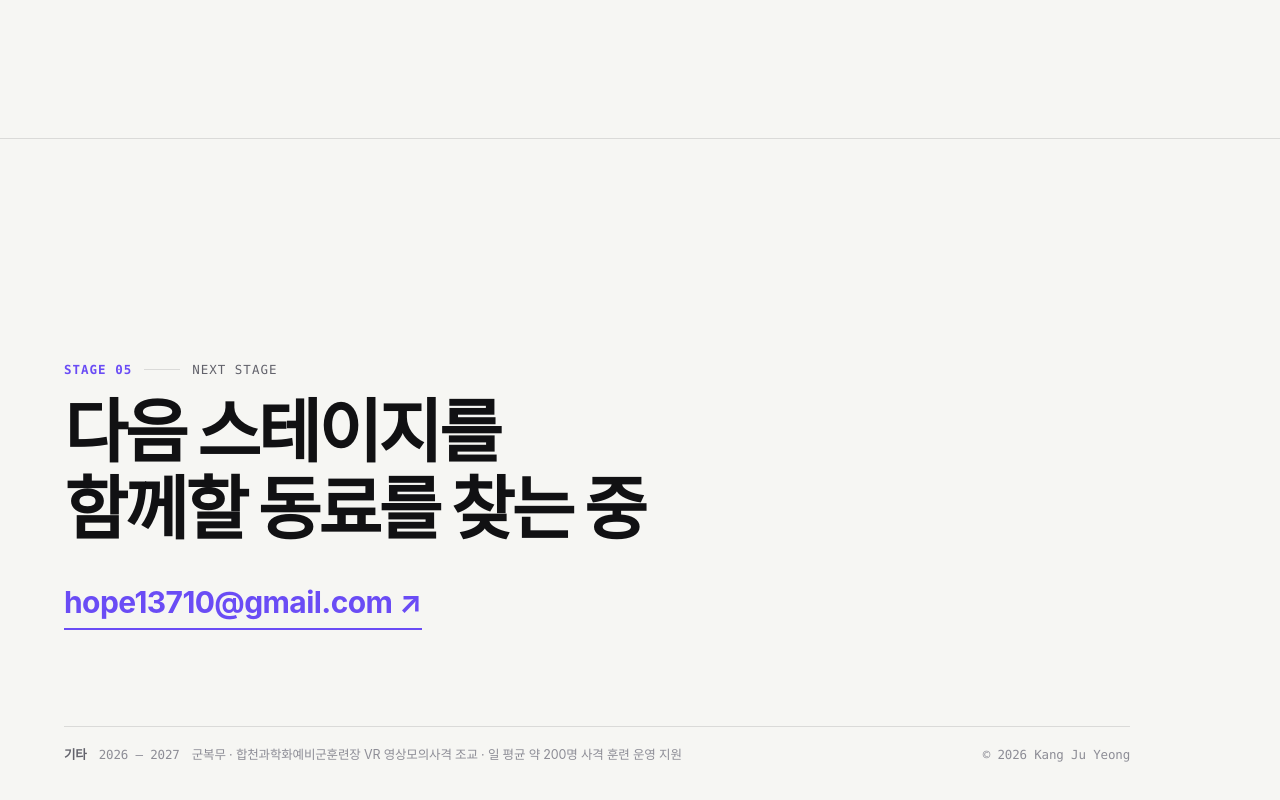
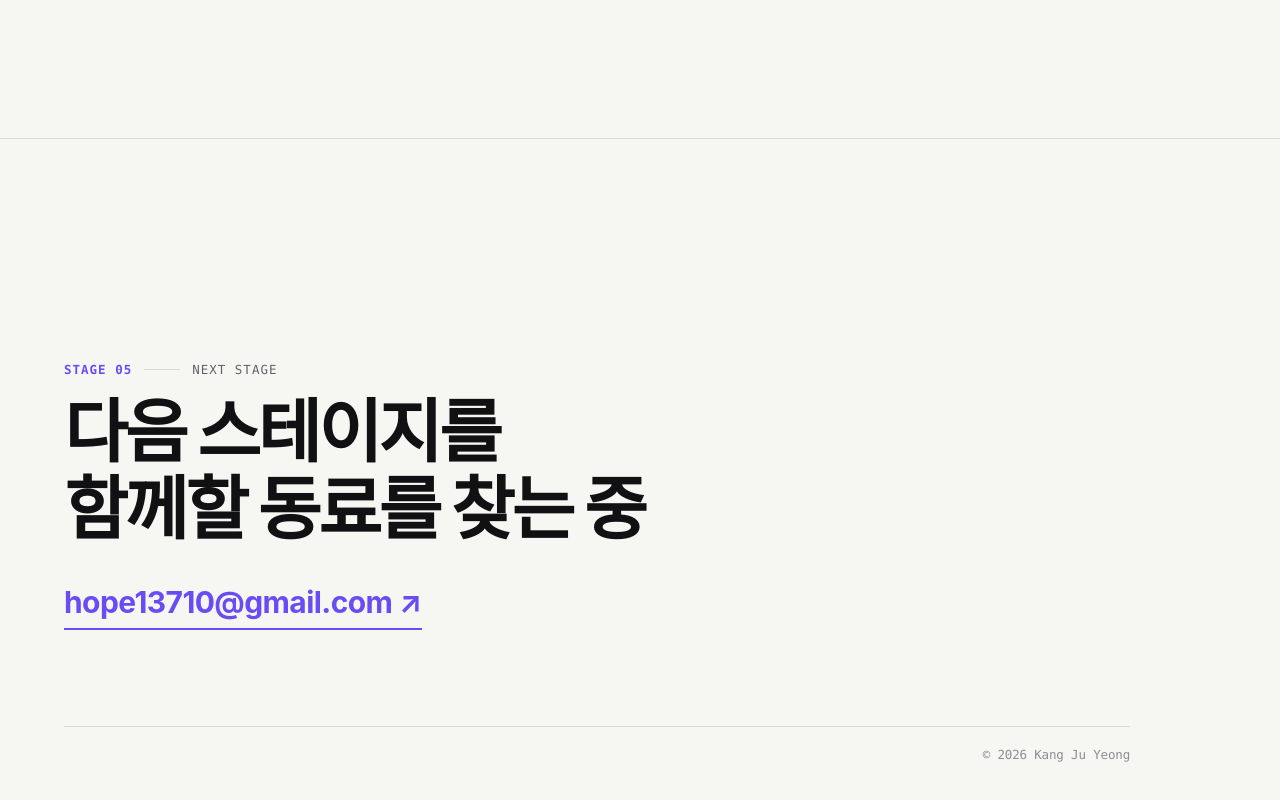
Before and after one commit to hope13710/portfolio, a Next.js app: page / in a window 1280 px wide. Shown: the part 3862-4662 px from the top of the page. Built offline with nearby package versions, Linux system fonts and the light colour scheme; a web font is replaced by a local one.

Commit message:
Remove the military-service line from the contact footer
Co-Authored-By: Claude Opus 5.5 <noreply@anthropic.com>
Claude-Session: https://claude.ai/code/session_01NRFnnvKTNfGBD8Dbdq1fho

```diff
--- a/src/app/globals.css
+++ b/src/app/globals.css
@@ -699,27 +699,9 @@ html[data-theme="dark"] .sponsors img {
   border-top: 1px solid var(--line);
   display: flex;
   flex-wrap: wrap;
-  justify-content: space-between;
-  gap: 8px 32px;
+  justify-content: flex-end;
   font-size: 12.5px;
   color: var(--faint);
-}
-
-.etc {
-  margin: 0;
-  display: flex;
-  flex-wrap: wrap;
-  gap: 4px 12px;
-  max-width: 820px;
-}
-
-.etc-label {
-  font-weight: 600;
-  color: var(--muted);
-}
-
-.etc-period {
-  font-family: var(--mono);
 }
 
 .copyright {
--- a/src/app/page.tsx
+++ b/src/app/page.tsx
@@ -193,17 +193,6 @@ export default function Home() {
             </a>
 
             <footer className="contact-foot" data-reveal>
-              <p className="etc">
-                <span className="etc-label">
-                  <T t={contact.etc.label} />
-                </span>
-                <span className="etc-period">
-                  <T t={contact.etc.period} />
-                </span>
-                <span>
-                  <T t={contact.etc.text} />
-                </span>
-              </p>
               <p className="copyright">© {new Date().getFullYear()} Kang Ju Yeong</p>
             </footer>
           </div>
--- a/src/content.ts
+++ b/src/content.ts
@@ -410,12 +410,4 @@ export const contact = {
     en: "Looking for my next party",
   },
   email: "hope13710@gmail.com",
-  etc: {
-    label: { ko: "기타", en: "Etc." },
-    period: { ko: "2026 – 2027", en: "2026 – 2027" },
-    text: {
-      ko: "군복무 · 합천과학화예비군훈련장 VR 영상모의사격 조교 · 일 평균 약 200명 사격 훈련 운영 지원",
-      en: "Military service · VR shooting-simulator instructor at Hapcheon Reserve Forces Training Center · supporting ~200 trainees a day",
-    },
-  },
 };
```
